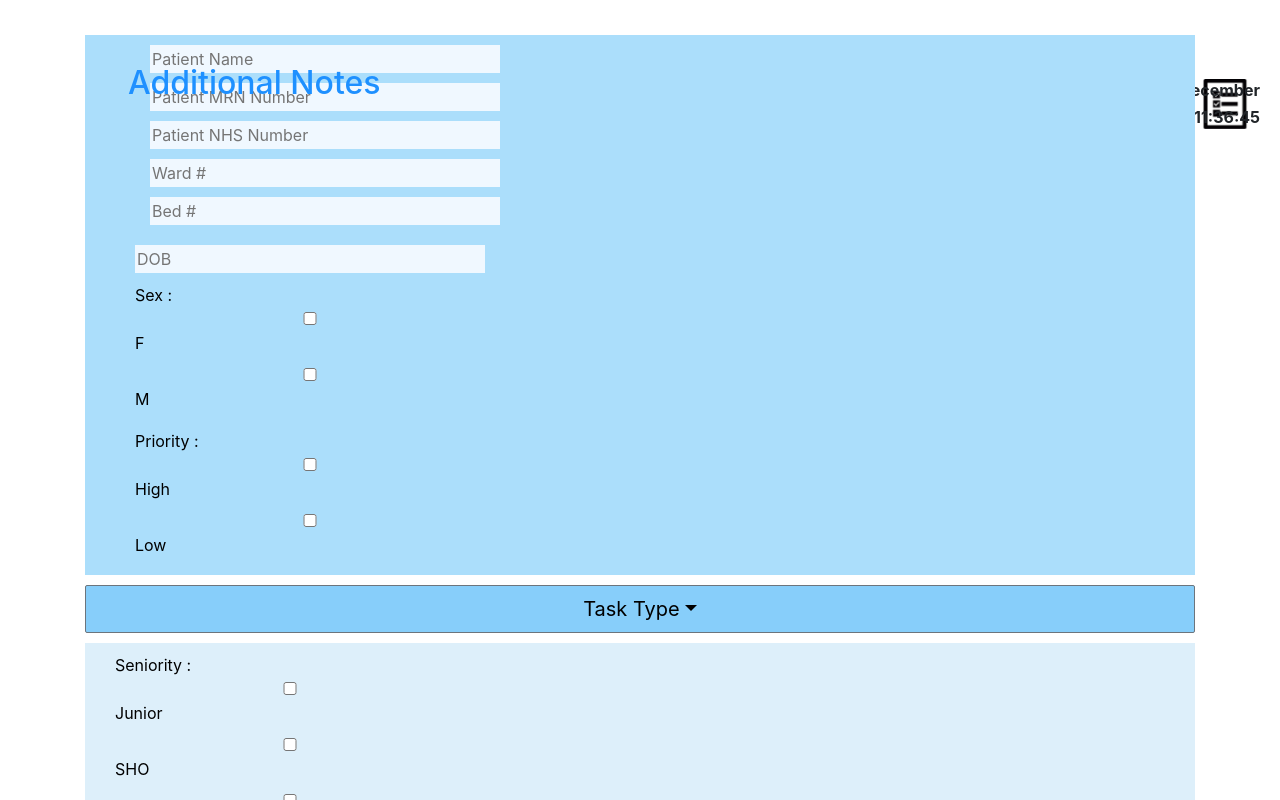
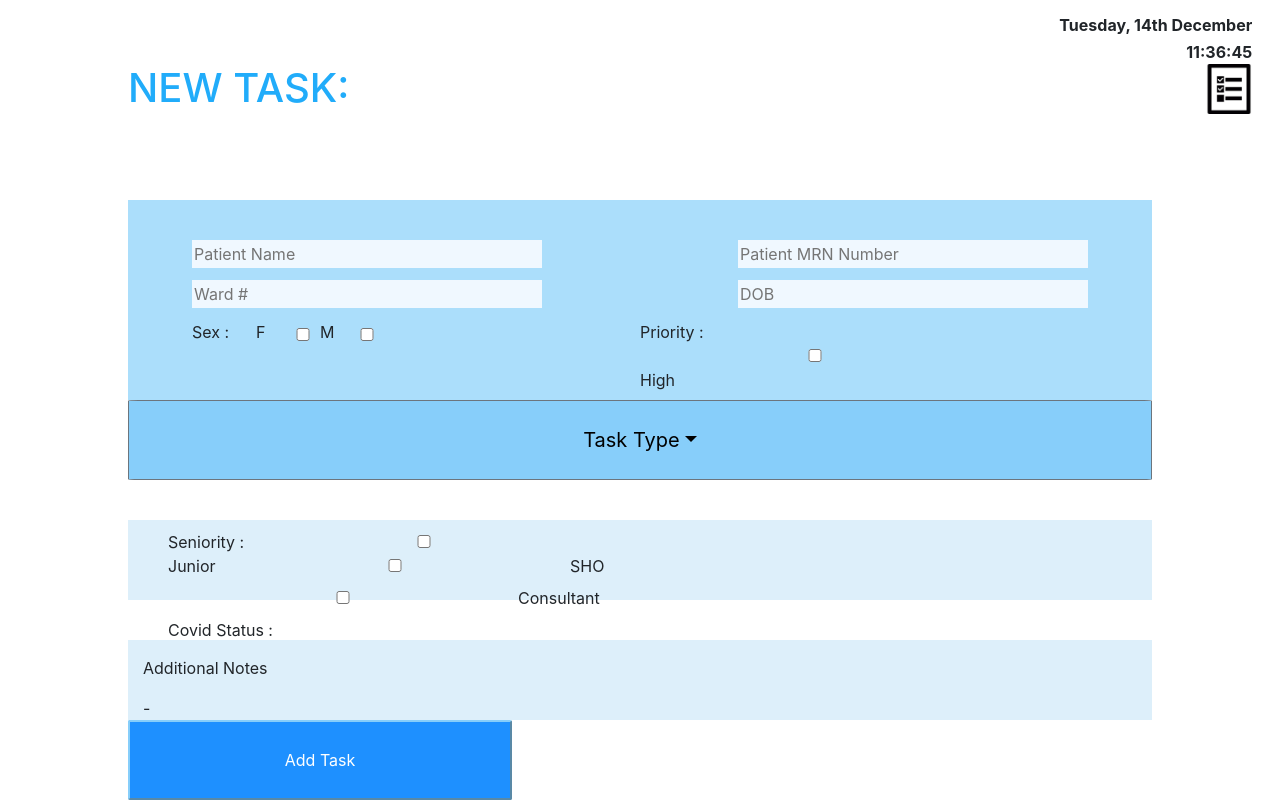
Before and after one commit to amaankahmad/NHS_Handover_App_Frontend, a React (Create React App) app in the folder nhs_handover/: page /NewTask in a window 1280 px wide. Shown: the top 800 px of the page. Built offline with nearby package versions, Linux system fonts and the light colour scheme.

Commit message:
now commit

```diff
--- a/nhs_handover/src/NewTask/NewTask.css
+++ b/nhs_handover/src/NewTask/NewTask.css
@@ -2,65 +2,150 @@ NewTask{
     text-align: center;
 }
 
+#headingN{
+    color:#21ACFA;
+    left:10%;
+    z:1;
+}
+
 #taskIconN{
     position: fixed;
-    right: 30px;
+    right: 2%;
 }
 
-
-
-.patientName {
-    background-color: LightSkyBlue;
-    min-height: 100vh;
-    display: flex;
-    flex-direction: column;
-    align-items: center;
-    justify-content: center;
-    font-size: calc(10px + 2vmin);
-    color: white;
+#resizedTextboxN {
+    width: 15%;
+    height: 5%;
 }
 
 #containerZeroN{
     position: fixed;
-    top: 65px;
-    right: 5px;
+    right: 1%;
 }
 
 #containerOneN{
-    position: relative;
-    top: 25px;
+    position: fixed;
+    left:10%;
+    height: 25%;
+    width: 80%;
+    top: 25%;
+    background-color: #ABDEFB;
+    /*display: grid;*/
+    /*grid-template-columns: auto auto ;*/
 }
 
-#containerTwoN{
-    position: relative;
-    top: 25px;
+#patientNameN{
+    position: fixed;
+    left:15%;
+    height: 10%;
+    top: 30%;
+    width: 5%;
 }
 
-#containerThreeN{
-    position: relative;
-    top: 25px;
+#MRNNumberN{
+    position: fixed;
+    right:15%;
+    height: 10%;
+    top: 30%;
+    /*display: grid;*/
+    /*grid-template-columns: auto auto auto ;*/
 }
 
-#containerFour{
-    position: relative;
-    top: 25px;
+#wardNumberN{
+    position: fixed;
+    left:15%;
+    height: 10%;
+    top: 35%;
+    /*display: grid;*/
+    /*grid-template-columns: auto auto auto ;*/
+}
+
+#DOBN{
+    position: fixed;
+    right:15%;
+    height: 10%;
+    top: 35%;
+}
+
+#sexN{
+    position: fixed;
+    left:15%;
+    height: 10%;
+    top: 40%;
+    width: 20%;
+}
+
+#femaleN{
+    position: fixed;
+    left:10%;
+    top: 41%;
+}
+#femaleLabelN{
+    position: fixed;
+    left:20%;
+    top: 40%;
+}
+
+#maleN{
+    position: fixed;
+    left:15%;
+    top: 41%;
+}
+
+#maleLabelN{
+    position: fixed;
+    left:25%;
+    top: 40%;
+}
+
+
+#priorityN{
+    position: fixed;
+    right:30%;
+    height: 10%;
+    top: 40%;
+    width: 20%;
 }
 
 #taskTypeN {
-    position: relative;
-    width: 1110px;
+    position: fixed;
+    left:10%;
+    height: 10%;
+    width: 80%;
     color: black;
-    top: 0px;
     background-color: LightSkyBlue;
-    border-radius: 2px;
+    border-radius: 1%;
+    top: 50%;
+
 }
 
+
+#containerThreeN{
+    position: fixed;
+    left:10%;
+    height: 10%;
+    width: 80%;
+    top: 65%;
+    background-color: #DDEFFA;
+    display: grid;
+}
+
+#containerFourN{
+    position: fixed;
+    left:10%;
+    height: 10%;
+    width: 80%;
+    top: 80%;
+    background-color: #DDEFFA;
+}
+
+
 #AddTaskN {
-    position: relative;
-    top: 25px;
-    left:45%;
-    height: 40px;
-    width: 150px;
+    position: fixed;
+    left:10%;
+    height: 10%;
+    width: 30%;
+    top: 90%;
     color: white;
     border-color: LightSkyBlue;
     background-color: DodgerBlue;
--- a/nhs_handover/src/NewTask/NewTask.js
+++ b/nhs_handover/src/NewTask/NewTask.js
@@ -19,7 +19,7 @@ function NewTask() {
             <Routes>
                 <Route path="/NewTask" element = {<>
                     <div >
-                <h1 style={{color:'#21ACFA', margin: "15px 0",paddingLeft: "160px"}}>
+                        <h1 id="headingN" >
                             NEW TASK:
                             <img src={taskIcon} id = "taskIconN" height ={50} alt ="taskIcon"/>
                         </h1>
@@ -30,37 +30,27 @@ function NewTask() {
                         </div>
                     </div>
                     <div id="containerOneN" className="container">
-                <div className="container" style={{background:'#ABDEFB', margin: "10px 0",paddingLeft: "50px" }} >
-                    <div className="row" style={{margin: "10px 0",alignment:"center",paddingLeft: "0px"}}>
-                        <div className="col-2" id="patientNameN" style={{margin: "10px 0" }}> <input type="text" placeholder={"Patient Name"}/></div>
-                        <div className="col-2" id="MRNNumberN" style={{ margin: "10px 0" }}> <input type="text" placeholder={"Patient MRN Number"}/></div>
-                        <div className="col-2" id="NHSNumberN" style={{ margin: "10px 0" }}> <input type="text" placeholder={"Patient NHS Number"}/> </div>
-                        <div className="col-2" id="wardNumberN" style={{margin: "10px 0" }}> <input type="text" placeholder={"Ward #"}/></div>
-                        <div className="col-4" id="bedNumberN" style={{ margin: "10px 0" }}> <input type="text" placeholder={"Bed #"}/></div>
+                        <div id="patientNameN"><input type="text" placeholder={"Patient Name"} className="resizedTextboxN"/>
+                        </div>
+                        <div id="MRNNumberN"><input type="text" placeholder={"Patient MRN Number"} className="resizedTextboxN"/>
+                        </div>
+                        <div id="wardNumberN"><input type="text" placeholder={"Ward #"} className="resizedTextboxN"/></div>
+
+                        <div id="DOBN"><input type="text" placeholder={"DOB"}/></div>
+                        <div id="sexN">
+                            Sex :
+                            <input type="checkbox" id="femaleN" name="F"/>
+                            <label htmlFor="female" id="femaleLabelN">F </label>
+                            <input type="checkbox" id="maleN" name="M"/>
+                            <label htmlFor="maleN" id="maleLabelN">M</label>
                         </div>
 
-
-                    <div className="row" style={{margin: "10px 0",paddingLeft: "15px"}}>
-                        <div className="col-4" id="DOBN" style={{margin: "10px 0" ,paddingLeft: "0px"}}> <input type="text" placeholder={"DOB"}/></div>
-                        <div className="col-4" style={{margin: "10px 0" ,paddingLeft: "0px",color:'black'}}>
-                                {"\t"} Sex  :  {"\t"}
-                            <input type="checkbox" id="FemaleN" name="F"/>
-                                <label htmlFor="Female">F {"\t"} </label>
-                            {"\t"}
-                            <input type="checkbox" id="MaleN" name="M"/>
-                                <label htmlFor="Female">M {"\t"}</label>
-                        </div>
-
-                        <div className="col-4" style={{margin: "10px 0" ,paddingLeft: "0px",color:'black'}}>
-                                {"\t"} {"\t"} Priority  :  {"\t"}
-                            <input type="checkbox" style={{margin:"0px"}} id="HighN" name="High"/>
-                                <label htmlFor="High" style={{paddingLeft:"0px"}}>High {"\t"}</label>
-                            {"\t"}
-                            <input type="checkbox" style={{marginRight:"0px", paddingLeft:"5px"}} id="LowN" name="Low"/>
-                                <label htmlFor="Low" style={{paddingLeft:"0px"}}>Low  </label>
-                        </div>
-                    </div>
-
+                        <div id="priorityN">
+                            Priority :
+                            <input type="checkbox" id="HighN" name="High"/>
+                            <label htmlFor="High">High </label>
+                            <input type="checkbox" id="LowN" name="Low"/>
+                            <label htmlFor="Low">Low </label>
                         </div>
                     </div>
 
@@ -78,10 +68,9 @@ function NewTask() {
                     </div>
 
                     <div id="containerThreeN" className="container">
-                <div className="container" style={{background: '#DDEFFA', margin: "10px 0", alignment: 'left'}}>
                         <div className="row">
 
-                        <div className="col-4" style={{margin: "10px 0" ,color:'black'}}>
+                            <div className="col-6">
                                 {"\t"} Seniority  :  {"\t"}
                                 <input type="checkbox" id="JuniorN" name="Junior"/>
                                 <label htmlFor="Junior">Junior{"\t"} </label>
@@ -94,7 +83,7 @@ function NewTask() {
                                 {"\t"}
                             </div>
 
-                        <div className="col-4" style={{margin: "10px 0" ,paddingLeft: "0px",color:'black'}}>
+                            <div className="col-4">
                                 {"\t"} {"\t"} Covid Status  :  {"\t"}
                                 <input type="checkbox" style={{marginRight:"2px"}} id="PositiveN" name="Positive"/>
                                 <label htmlFor="Positive" style={{paddingLeft:"0px"}}>Positive {"\t"}</label>
@@ -105,16 +94,14 @@ function NewTask() {
                             <div className="col-4" style={{margin: "10px 0" ,paddingLeft: "00px"}}> <input type="text" placeholder={"Schedule"}/></div>
                         </div>
                     </div>
-            </div>
 
                     <div id="containerFourN" className="container">
-                <div style={{color: 'black', background: '#DDEFFA'}}>
-                    <h2>Additional Notes </h2>
+                        <p/>
+                        Additional Notes
+                        <p/>
                         -<p/>
                         -<p/>
                         -<p/>
-                    -<p/>
-                </div>
                     </div>
                     <button id="AddTaskN">
                         Add Task
```
Lines whose indentation alone changed are shown as unchanged.
